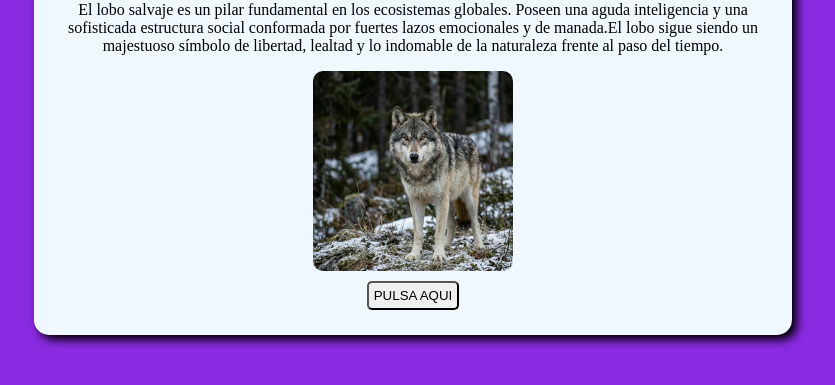
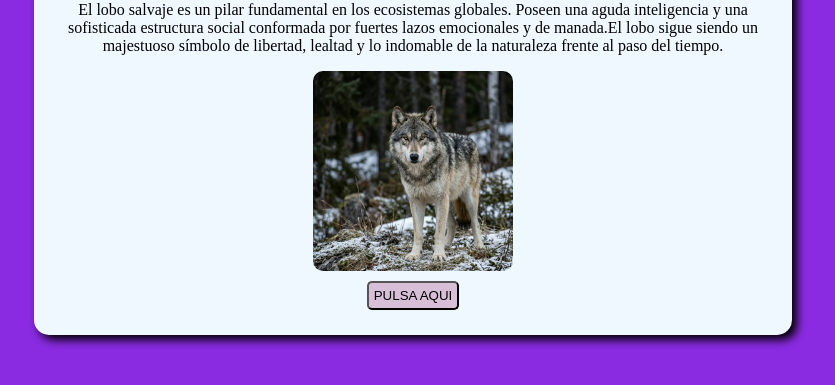
Before and after one commit to santamarialuisx-code/segundo-intento, a plain HTML site: page index.html in a window 1280 px wide. Shown: the part 221-606 px from the top of the page, without its empty margins (227-1062 px from the left). Drawn offline with Linux system fonts and the light colour scheme.

Commit message:
creacion de clase button en archivo css y estilizado de boton

```diff
--- a/containers.css
+++ b/containers.css
@@ -8,3 +8,10 @@
     margin-right: 20%;
     text-align: center;
 }
+
+.button {
+    border-radius: 5px;
+    padding: 5px;
+    margin: 10px;
+    background-color: thistle;
+}
--- a/index.html
+++ b/index.html
@@ -24,9 +24,7 @@
         height="200px"
         style="display: block; margin: 0 auto; border-radius: 10px"
       />
-      <button style="border-radius: 5px; padding: 5px; margin: 10px">
-        PULSA AQUI
-      </button>
+      <button class="button">PULSA AQUI</button>
     </div>
   </body>
 </html>
```
